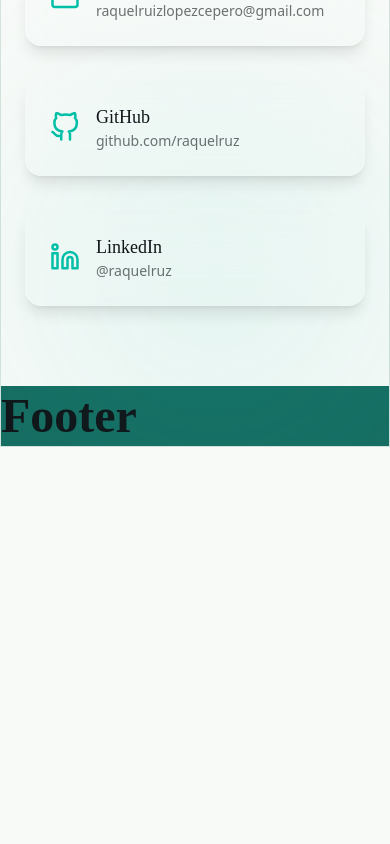
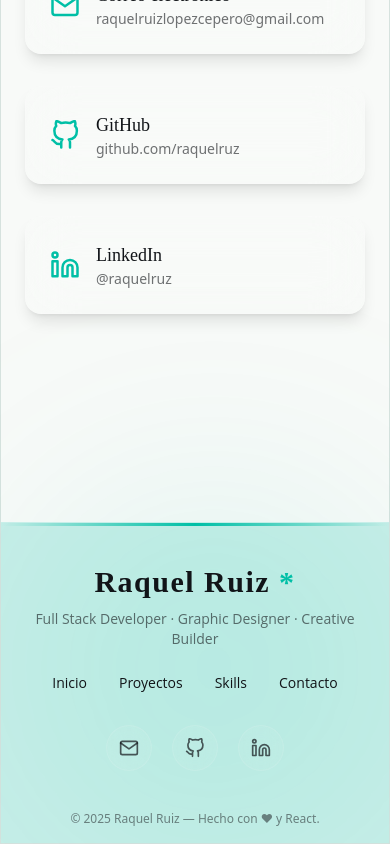
Before and after one commit to raquelruz/portfolio-react, a React (Vite) app: page / in a window 390 px wide. Shown: the part 8093-8937 px from the top of the page. Before the commit the page ends 8540 px from the top, so only its background shows below. Built offline with nearby package versions, Linux system fonts and the light colour scheme.

Commit message:
feature(footer): add first design for footer

```diff
--- a/src/components/About.jsx
+++ b/src/components/About.jsx
@@ -3,7 +3,7 @@ import { motion } from "framer-motion";
 
 export const About = () => {
 	return (
-		<section id="about" className="relative px-6 md:px-20 bg-bg text-text overflow-hidden">
+		<section id="about" className="relative px-6 md:px-20 pb-2 bg-bg text-text overflow-hidden">
 
 			<motion.h1
 				initial={{ opacity: 0, y: 20 }}
--- a/src/components/Footer.jsx
+++ b/src/components/Footer.jsx
@@ -1,7 +1,80 @@
+import { motion } from "framer-motion";
+import { FiGithub, FiLinkedin, FiMail } from "react-icons/fi";
+
 export const Footer = () => {
-    return (
-        <div className="flex flex-col bg-bg-dark max-w-[4000px] ">
-            <h1>Footer</h1>
-        </div>
-    )
-}
+	return (
+		<footer className="relative mt-32 bg-accent/20 text-text pt-10 pb-4 overflow-hidden border-t border-white/10">
+
+			<motion.div
+				initial={{ width: 0 }}
+				whileInView={{ width: "100%" }}
+				transition={{ duration: 1.2, ease: "easeOut" }}
+				className="absolute top-0 h-[3px] bg-gradient-to-r from-transparent via-accent to-transparent"
+			/>
+
+			<div className="px-6 md:px-20 flex flex-col items-center text-center gap-2">
+
+				<motion.h2
+					initial={{ opacity: 0, y: 20 }}
+					whileInView={{ opacity: 1, y: 0 }}
+					transition={{ duration: 0.7 }}
+					className="text-4xl font-title tracking-wider font-bold"
+				>Raquel Ruiz
+					<span className="text-accent"> *</span>
+				</motion.h2>
+
+				<p className="text-text/60 text-sm font-landing">
+					Full Stack Developer · Graphic Designer · Creative Builder
+				</p>
+
+				{/* LINKS */}
+				<motion.ul
+					initial={{ opacity: 0 }}
+					whileInView={{ opacity: 1 }}
+					transition={{ duration: 0.8 }}
+					className="flex flex-wrap justify-center gap-8 text-sm font-landing mt-4"
+				>
+					<li><a href="#home" className="hover:text-accent transition">Inicio</a></li>
+					<li><a href="#projects" className="hover:text-accent transition">Proyectos</a></li>
+					<li><a href="#skills" className="hover:text-accent transition">Skills</a></li>
+					<li><a href="#contact" className="hover:text-accent transition">Contacto</a></li>
+				</motion.ul>
+
+				{/* ICONOS */}
+				<motion.div
+					initial={{ opacity: 0, y: 10 }}
+					whileInView={{ opacity: 1, y: 0 }}
+					transition={{ duration: 0.8 }}
+					className="flex gap-5 mt-6"
+				>
+					<a
+						href="mailto:raquelruizlopezcepero@gmail.com"
+						className="p-3 rounded-full bg-white/5 backdrop-blur-xl border border-white/10 text-text/70 hover:text-accent hover:border-accent transition-all group"
+					>
+						<FiMail className="text-xl group-hover:scale-110 transition" />
+					</a>
+
+					<a
+						href="https://github.com/raquelruz"
+						target="_blank"
+						className="p-3 rounded-full bg-white/5 backdrop-blur-xl border border-white/10 text-text/70 hover:text-accent hover:border-accent transition-all group"
+					>
+						<FiGithub className="text-xl group-hover:scale-110 transition" />
+					</a>
+
+					<a
+						href="https://www.linkedin.com/in/raquel-ruiz-lopez"
+						target="_blank"
+						className="p-3 rounded-full bg-white/5 backdrop-blur-xl border border-white/10 text-text/70 hover:text-accent hover:border-accent transition-all group"
+					>
+						<FiLinkedin className="text-xl group-hover:scale-110 transition" />
+					</a>
+				</motion.div>
+			</div>
+
+			<div className="text-center text-text/50 text-xs mt-10">
+				© {new Date().getFullYear()} Raquel Ruiz — Hecho con ♥ y React.
+			</div>
+		</footer>
+	);
+};
```
